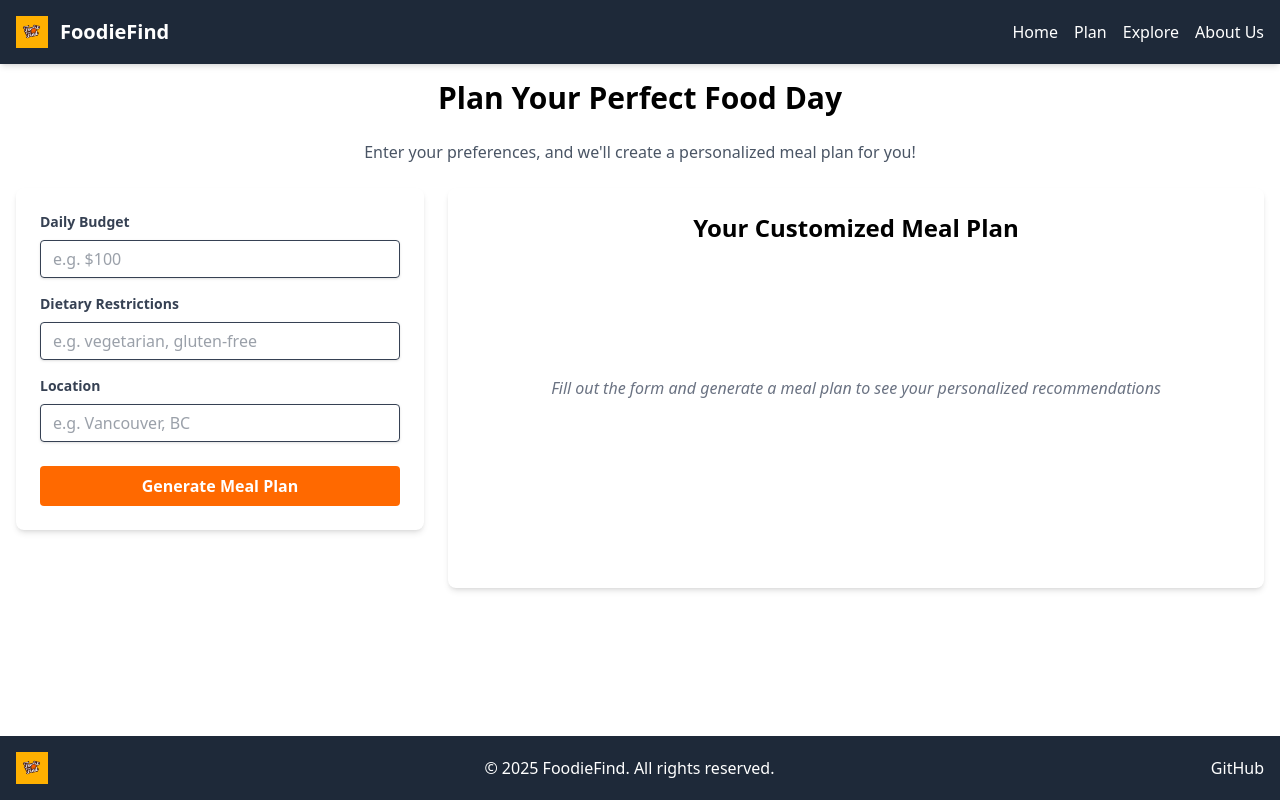
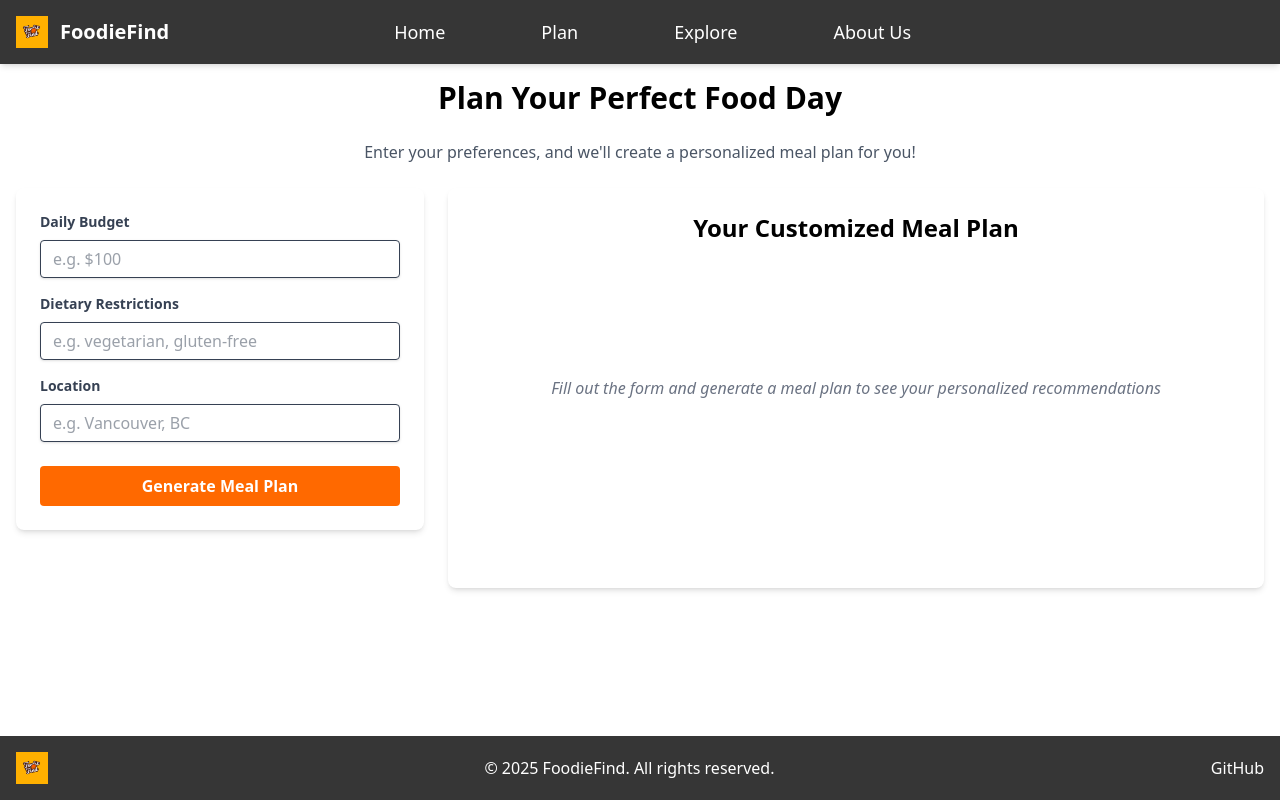
Before and after one commit to CMPT-276-SPRING-2025/final-project-12-woods, a React (Vite) app in the folder foodiefind/: page /plan in a window 1280 px wide. Built offline with nearby package versions, Linux system fonts and the light colour scheme.

Commit message:
changed the spacing of the header buttons and the color of header, footer, and chatbox

```diff
--- a/foodiefind/src/App.jsx
+++ b/foodiefind/src/App.jsx
@@ -1,5 +1,6 @@
 import { BrowserRouter as Router, Routes, Route, Link } from 'react-router-dom';
-import { FaHome, FaGlobe, FaFileAlt, FaUsers, FaGithub } from 'react-icons/fa';
+import { useState } from 'react';
+import { FaBars, FaTimes } from 'react-icons/fa';
 
 // Import your page components
 import Home from './pages/Home';
@@ -8,27 +9,98 @@ import Plan from './pages/Plan';
 import Explore from './pages/Explore Page/Explore';
 
 function App() {
+  const [isMenuOpen, setIsMenuOpen] = useState(false);
+
   return (
     <Router>
-      {/* Add flex container and ensure it fills the viewport */}
       <div className="flex flex-col min-h-screen">
-        {/* Navigation - Changed to specific hex color #363636 */}
-        <nav className="py-4 shadow-md fixed w-full top-0 z-10 bg-gray-800">
-          <div className="container mx-auto flex flex-wrap items-center justify-between px-4">
-            <Link to="/" className="flex items-center hover:text-orange-500">
-              <img src="/Foodie.png" alt="FoodieFind Logo" className="h-8 w-8 mr-3" />
-              <span className="text-white text-lg sm:text-xl font-bold">FoodieFind</span>
-            </Link>
-            <div className="flex flex-wrap gap-4 mt-2 sm:mt-0">
-              <Link to="/" className="text-white hover:text-orange-500 text-sm sm:text-base">Home</Link>
-              <Link to="/plan" className="text-white hover:text-orange-500 text-sm sm:text-base">Plan</Link>
-              <Link to="/explore" className="text-white hover:text-orange-500 text-sm sm:text-base">Explore</Link>
-              <Link to="/about" className="text-white hover:text-orange-500 text-sm sm:text-base">About Us</Link>
+        {/* Navigation with better distributed buttons */}
+        <nav className="py-4 shadow-md fixed w-full top-0 z-10 bg-[#363636]">
+          <div className="container mx-auto px-4">
+            {/* Desktop Navigation */}
+            <div className="hidden md:flex items-center justify-between">
+              {/* Logo on left side */}
+              <Link to="/" className="flex items-center hover:text-orange-500">
+                <img src="/Foodie.png" alt="FoodieFind Logo" className="h-8 w-8 mr-3" />
+                <span className="text-white text-lg sm:text-xl font-bold">FoodieFind</span>
+              </Link>
+
+              {/* Navigation links distributed across center - increased spacing and text size */}
+              <div className="flex-1 flex justify-center space-x-24">
+                <Link to="/" className="text-white hover:text-orange-500 transition-colors font-medium text-lg">
+                  Home
+                </Link>
+                <Link to="/plan" className="text-white hover:text-orange-500 transition-colors font-medium text-lg">
+                  Plan
+                </Link>
+                <Link to="/explore" className="text-white hover:text-orange-500 transition-colors font-medium text-lg">
+                  Explore
+                </Link>
+                <Link to="/about" className="text-white hover:text-orange-500 transition-colors font-medium text-lg">
+                  About Us
+                </Link>
+              </div>
+
+              {/* Optional: right side element to balance layout */}
+              <div className="w-32 flex justify-end">
+                {/* You could add search, profile, or other icons here */}
+              </div>
+            </div>
+
+            {/* Mobile Navigation - Increased text size here too */}
+            <div className="flex md:hidden items-center justify-between">
+              <Link to="/" className="flex items-center hover:text-orange-500 z-20">
+                <img src="/Foodie.png" alt="FoodieFind Logo" className="h-8 w-8 mr-2" />
+                <span className="text-white text-lg font-bold">FoodieFind</span>
+              </Link>
+
+              <button
+                className="text-white focus:outline-none z-20"
+                onClick={() => setIsMenuOpen(!isMenuOpen)}
+              >
+                {isMenuOpen ? <FaTimes size={24} /> : <FaBars size={24} />}
+              </button>
+            </div>
+
+            {/* Mobile menu overlay - Increased text size */}
+            <div
+              className={`fixed inset-0 bg-[#363636] z-10 flex flex-col items-center justify-center space-y-8 transition-all duration-300 ease-in-out md:hidden ${
+                isMenuOpen ? 'opacity-100 visible' : 'opacity-0 invisible'
+              }`}
+            >
+              <Link
+                to="/"
+                className="text-2xl text-white hover:text-orange-500"
+                onClick={() => setIsMenuOpen(false)}
+              >
+                Home
+              </Link>
+              <Link
+                to="/plan"
+                className="text-2xl text-white hover:text-orange-500"
+                onClick={() => setIsMenuOpen(false)}
+              >
+                Plan
+              </Link>
+              <Link
+                to="/explore"
+                className="text-2xl text-white hover:text-orange-500"
+                onClick={() => setIsMenuOpen(false)}
+              >
+                Explore
+              </Link>
+              <Link
+                to="/about"
+                className="text-2xl text-white hover:text-orange-500"
+                onClick={() => setIsMenuOpen(false)}
+              >
+                About Us
+              </Link>
             </div>
           </div>
         </nav>
 
-        {/* Page content - Add flex-grow to push footer to the bottom */}
+        {/* Page content */}
         <div className="flex-grow mt-16 mb-4">
           <Routes>
             <Route path="/" element={<Home />} />
@@ -38,8 +110,8 @@ function App() {
           </Routes>
         </div>
 
-        {/* Footer - Matching navigation bar style */}
-        <footer className="py-4 bg-gray-800 text-white mt-auto">
+        {/* Footer */}
+        <footer className="py-4 bg-[#363636] text-white mt-auto">
           <div className="container mx-auto flex flex-col sm:flex-row items-center justify-between px-4">
             <div className="flex items-center mb-4 sm:mb-0">
               <img src="/Foodie.png" alt="FoodieFind Logo" className="h-8 w-8" />
--- a/foodiefind/src/pages/Gemini.jsx
+++ b/foodiefind/src/pages/Gemini.jsx
@@ -46,7 +46,8 @@ function Gemini() {
   return (
     <div className="mx-auto w-full sm:w-3/4 lg:w-1/2 shadow-2xl">
       <div className="bg-white w-full shadow-lg border border-gray-300 rounded-lg overflow-hidden">
-        <div className="bg-purple-800 text-white p-4 text-center">
+        {/* Changed from bg-purple-800 to bg-orange-500 */}
+        <div className="bg-orange-500 text-white p-4 text-center">
           <div className="text-lg sm:text-2xl font-bold">FoodieFind</div>
         </div>
         <div className="p-4 h-64 sm:h-96 overflow-y-auto">
```
Also changed, not shown: 1 other file (tests, documents, lock files or other folders).
